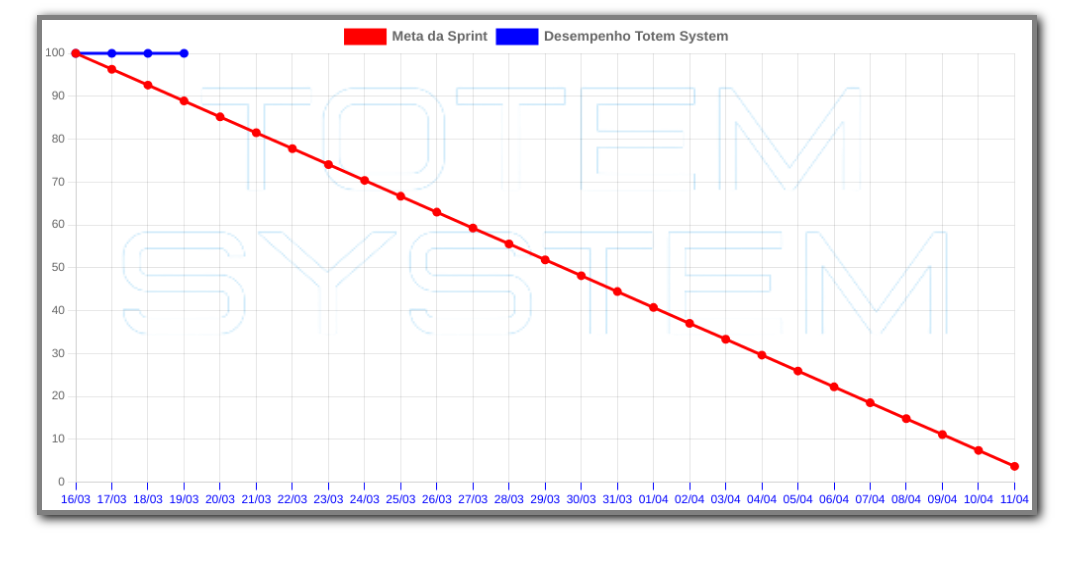
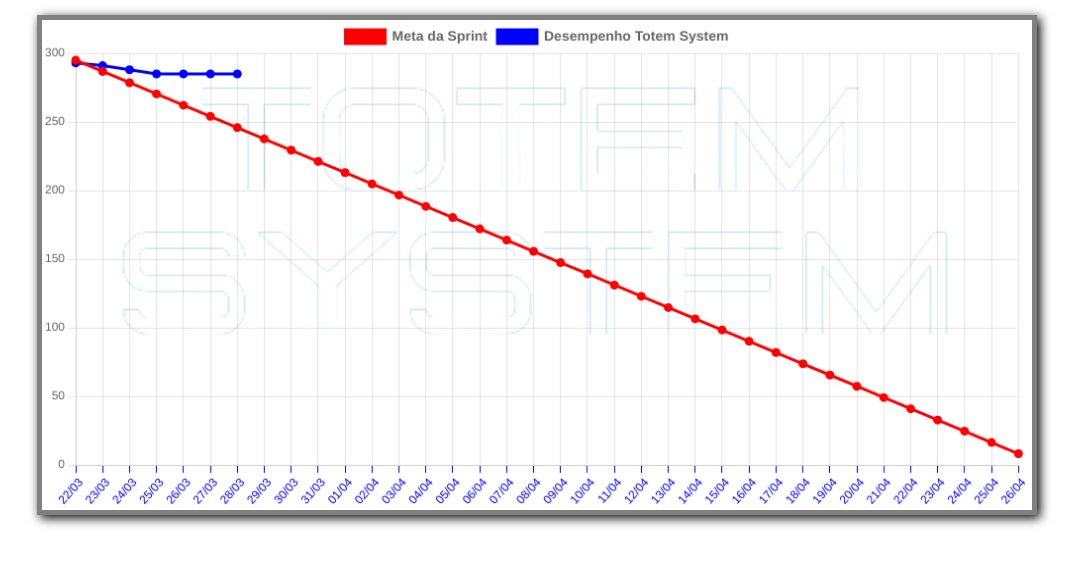
Before and after one commit to leticia-NCosta/TotemSystem, a plain HTML site: page Gráfico Burndown/index.html in a window 1280 px wide. Shown: the whole page, without its empty margins (103-1182 px from the left). Drawn offline with nearby package versions, Linux system fonts and the light colour scheme.

Commit message:
subindo leves alterações

```diff
--- a/Gráfico Burndown/index.html
+++ b/Gráfico Burndown/index.html
@@ -49,10 +49,14 @@
     // Sempre que add novo entregavel no trello, add na variavel x
     // o valor deste entregavel em fibonnaci
 
-    var x = 100;
-    var datas = ["16/03", "17/03", "18/03", "19/03", "20/03", "21/03", "22/03", "23/03", "24/03", "25/03", "26/03",
-        "27/03", "28/03", "29/03", "30/03", "31/03", "01/04", "02/04", "03/04", "04/04", "05/04", "06/04",
-        "07/04", "08/04", "09/04", "10/04", "11/04"]
+    var x = 295;
+    var datas = ["22/03", "23/03", "24/03", "25/03", "26/03",
+        "27/03", "28/03", "29/03", "30/03", "31/03", "01/04",
+        "02/04", "03/04", "04/04", "05/04", "06/04",
+        "07/04", "08/04", "09/04", "10/04", "11/04", "12/04",
+        "13/04", "14/04", "15/04", "16/04", "17/04", "18/04",
+        "19/04", "20/04", "21/04", "22/04", "23/04", "24/04",
+        "25/04", "26/04"]
     var calculo_meta = []
 
     calcularMeta()
@@ -77,10 +81,13 @@
             }, {
                 label: 'Desempenho Totem System',
                 data: [
-                    x, // 16/03
-                    x, // 17/03
-                    x, // 18/03
-                    x, // 19/03
+                    x-2, // 22/03
+                    x-2-2, // 23/03
+                    x-2-2-3, // 24/03
+                    x-2-2-3-3, // 25/03
+                    x-2-2-3-3, // 26/03
+                    x-2-2-3-3, // 27/03
+                    x-2-2-3-3, // 28/03
                 ],
                 backgroundColor: [
                     'blue'
```
Also changed, not shown: Ideação/userstoryes.txt (added, +7 -0 lines).
